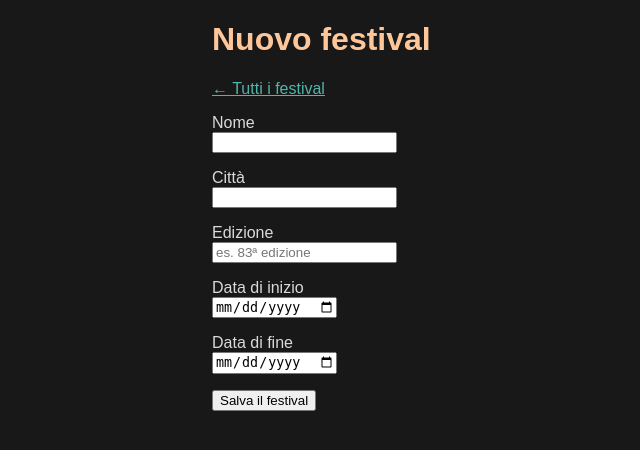
After one commit to vladfr01/siw-festival, a Spring app: template src/main/resources/templates/festivals/form.html in a window 1280 px wide. The commit adds this page. Shown: the top 450 px of the page, without its empty margins (28-668 px from the left). Run offline with Thymeleaf, Linux system fonts and the light colour scheme; the template is opened without the code that fills it, so the values that code supplies are empty.

Commit message:
Form di inserimento dei festival (POST)

```diff
--- a/src/main/resources/application.properties
+++ b/src/main/resources/application.properties
@@ -13,3 +13,6 @@ spring.jpa.show-sql=true
 
 #Thymeleaf: niente cache, cosi vedi subito le modifiche alle pagine
 spring.thymeleaf.cache=false
+
+#Perché serve: il campo data del browser spedisce le date nel formato internazionale, 2025-08-27. Spring invece, essendo il computer in italiano, si aspetterebbe un formato tipo 27/08/25, e non riuscirebbe a leggerle. Questa riga gli dice: "le date usale sempre nel formato internazionale (ISO)".
+spring.mvc.format.date=iso
--- /dev/null
+++ b/src/main/resources/templates/festivals/form.html
@@ -0,0 +1,21 @@
+<!DOCTYPE html>
+<html lang="it" xmlns:th="http://www.thymeleaf.org">
+<head>
+    <meta charset="UTF-8">
+    <title>Nuovo festival</title>
+    <link rel="stylesheet" href="/css/style.css">
+</head>
+<body>
+<h1>Nuovo festival</h1>
+<p><a href="/festivals">← Tutti i festival</a></p>
+
+<form th:action="@{/festivals}" method="post" th:object="${festival}">
+    <p><label>Nome<br><input type="text" th:field="*{name}" required></label></p>
+    <p><label>Città<br><input type="text" th:field="*{city}" required></label></p>
+    <p><label>Edizione<br><input type="text" th:field="*{edition}" placeholder="es. 83ª edizione"></label></p>
+    <p><label>Data di inizio<br><input type="date" th:field="*{startDate}"></label></p>
+    <p><label>Data di fine<br><input type="date" th:field="*{endDate}"></label></p>
+    <button type="submit">Salva il festival</button>
+</form>
+</body>
+</html>
--- a/src/main/resources/templates/festivals/list.html
+++ b/src/main/resources/templates/festivals/list.html
@@ -8,6 +8,7 @@
 <body>
 <h1>Festival</h1>
 <p><a href="/">Torna alla home</a></p>
+<p><a href="/festivals/new">+ Aggiungi festival</a></p>
 
 <p th:if="${festivals.isEmpty()}">Non ci sono festival nel sistema.</p>
 
```
Also changed, not shown: src/main/java/it/uniroma3/siw/controller/FestivalController.java (+18 -3 lines), src/main/java/it/uniroma3/siw/service/FestivalService.java (+8 -4 lines).
